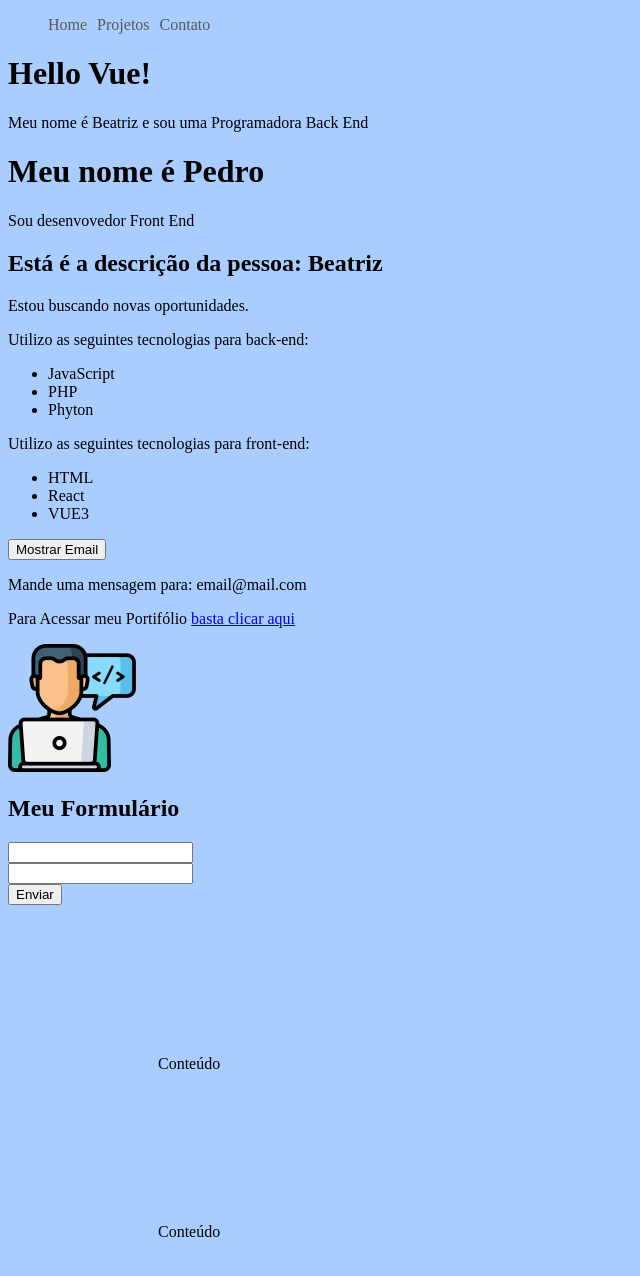
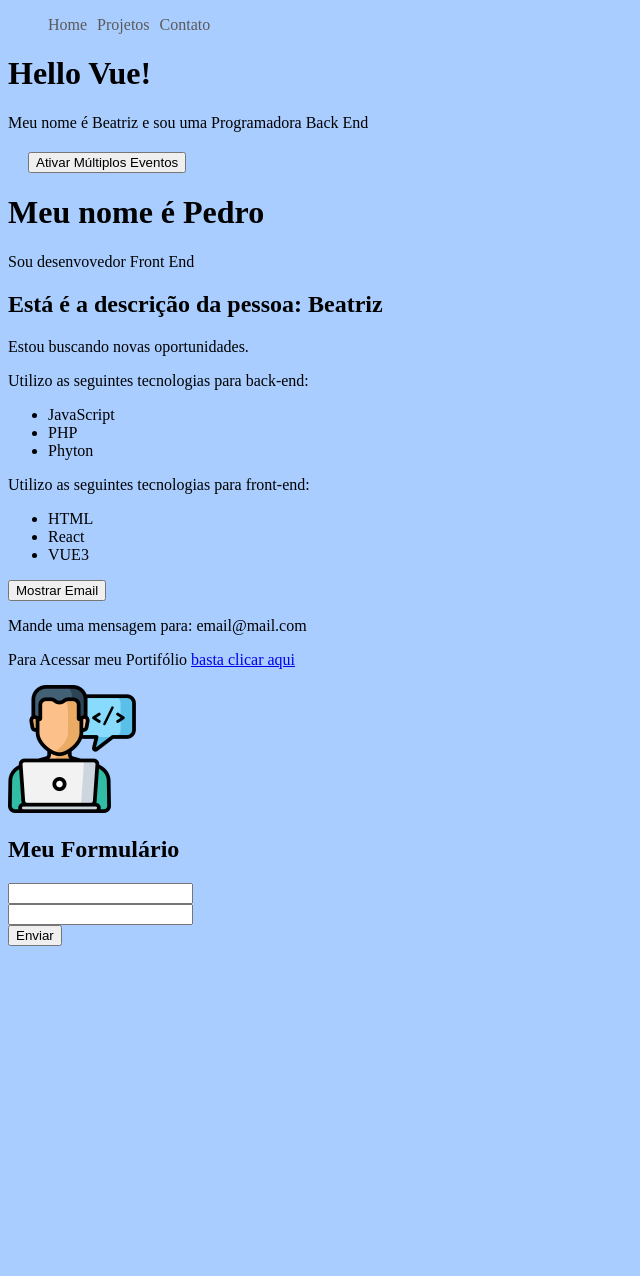
Before and after one commit to beatrizdaddea/Curso-Vue3, a Vue app in the folder Hora-Codar/Aula 3 - Vue CLI/2_projeto_vue/: page / in a window 1280 px wide. Shown: the top 1276 px of the page, without its empty margins (0-640 px from the left). After the commit the page ends 954 px from the top, so only its background shows below. Built offline with nearby package versions, Linux system fonts and the light colour scheme.

Commit message:
Aula 15 - multiplos_eventos

```diff
--- a/Hora-Codar/Aula 3 - Vue CLI/2_projeto_vue/src/components/Form.vue
+++ b/Hora-Codar/Aula 3 - Vue CLI/2_projeto_vue/src/components/Form.vue
@@ -12,8 +12,6 @@
             <Submit/>
         </div>
     </form>
-    <p> Conteúdo</p>
-    <p> Conteúdo</p>
 
     </div>
 </template>
--- /dev/null
+++ b/Hora-Codar/Aula 3 - Vue CLI/2_projeto_vue/src/components/MultiplosEventos.vue
@@ -0,0 +1,35 @@
+<template>
+    <div>
+        <button @click="primeiro(txt1,$event), segundo(txt2,$event)"> Ativar Múltiplos Eventos </button>
+        <p> {{ multiplos_eventos }} </p>
+    </div>
+</template>
+
+<script>
+    export default {
+        name: 'MultiplosEventos',
+        data(){
+            return {
+                multiplos_eventos: "",
+                txt1: 'Primeiro Evento',
+                txt2: 'Segundo Evento',
+
+            }
+        },
+        methods: {
+            primeiro(txt,e){
+                this.multiplos_eventos = txt;
+            },
+            segundo(txt,e){
+                setTimeout(() =>  txt, 500)
+            }
+        }
+    }
+
+</script>
+
+<style scoped>
+    div{
+        margin: 20px;
+    }
+</style>
--- a/Hora-Codar/Aula 3 - Vue CLI/2_projeto_vue/src/components/PrimeiroComponente.vue
+++ b/Hora-Codar/Aula 3 - Vue CLI/2_projeto_vue/src/components/PrimeiroComponente.vue
@@ -2,17 +2,23 @@
     <div>
       <h1>Hello Vue!</h1>
       <p>Meu nome é {{ nome }} e sou uma {{ profissao }}</p>
+      <MultiplosEventos/>
     </div>
   </template>
 
   <script>
+  import MultiplosEventos from './MultiplosEventos.vue';
   export default {
-    name: 'PrimeiroComponente',
+    name: "PrimeiroComponente",
+    components: {
+      MultiplosEventos,
+    },
     data() {
-      return {
-        nome: "Beatriz",
-        profissao: "Programadora Back End"
-      }
-    }
-  }
+        return {
+            nome: "Beatriz",
+            profissao: "Programadora Back End"
+        };
+    },
+    components: { MultiplosEventos }
+}
   </script>
```
Also changed, not shown: 1 other file (tests, documents, lock files or other folders).
